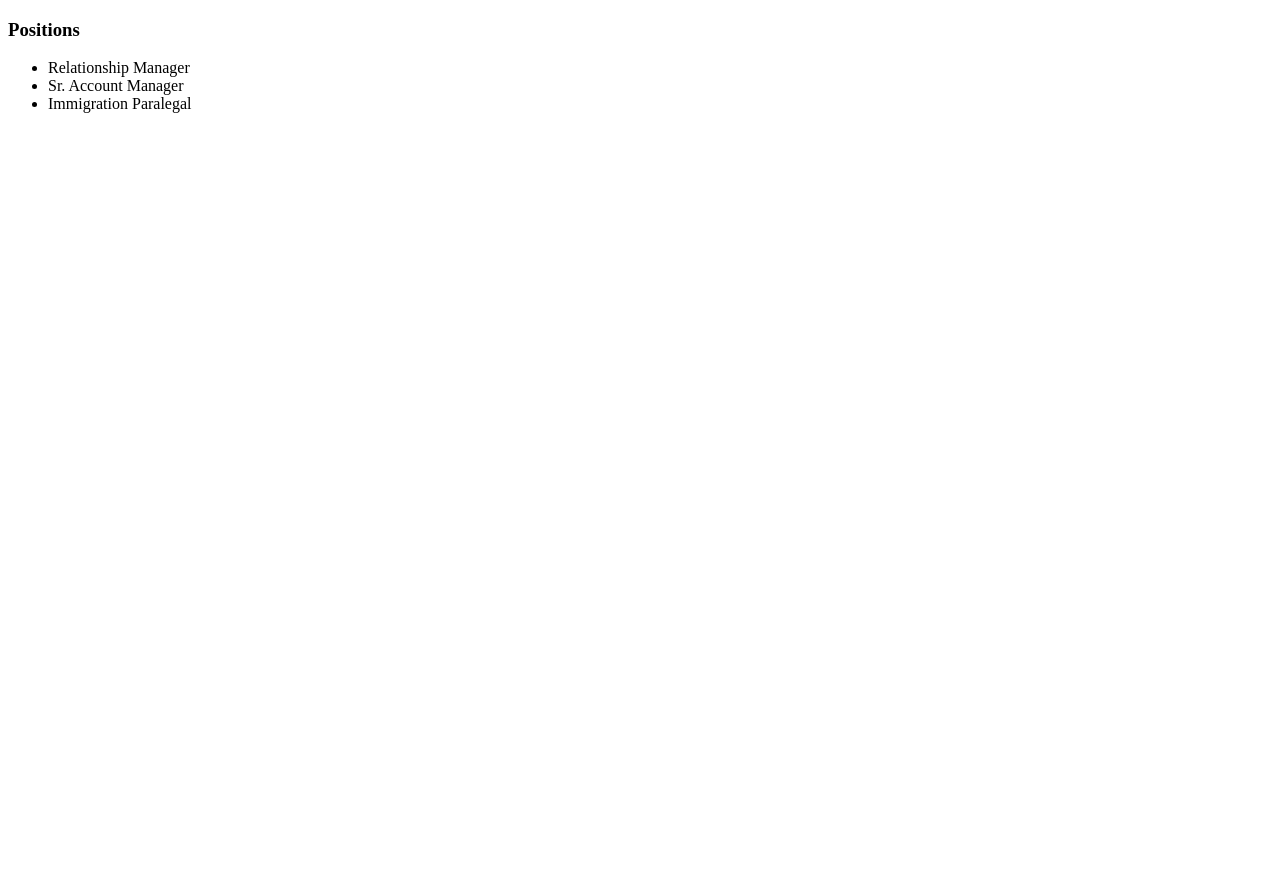
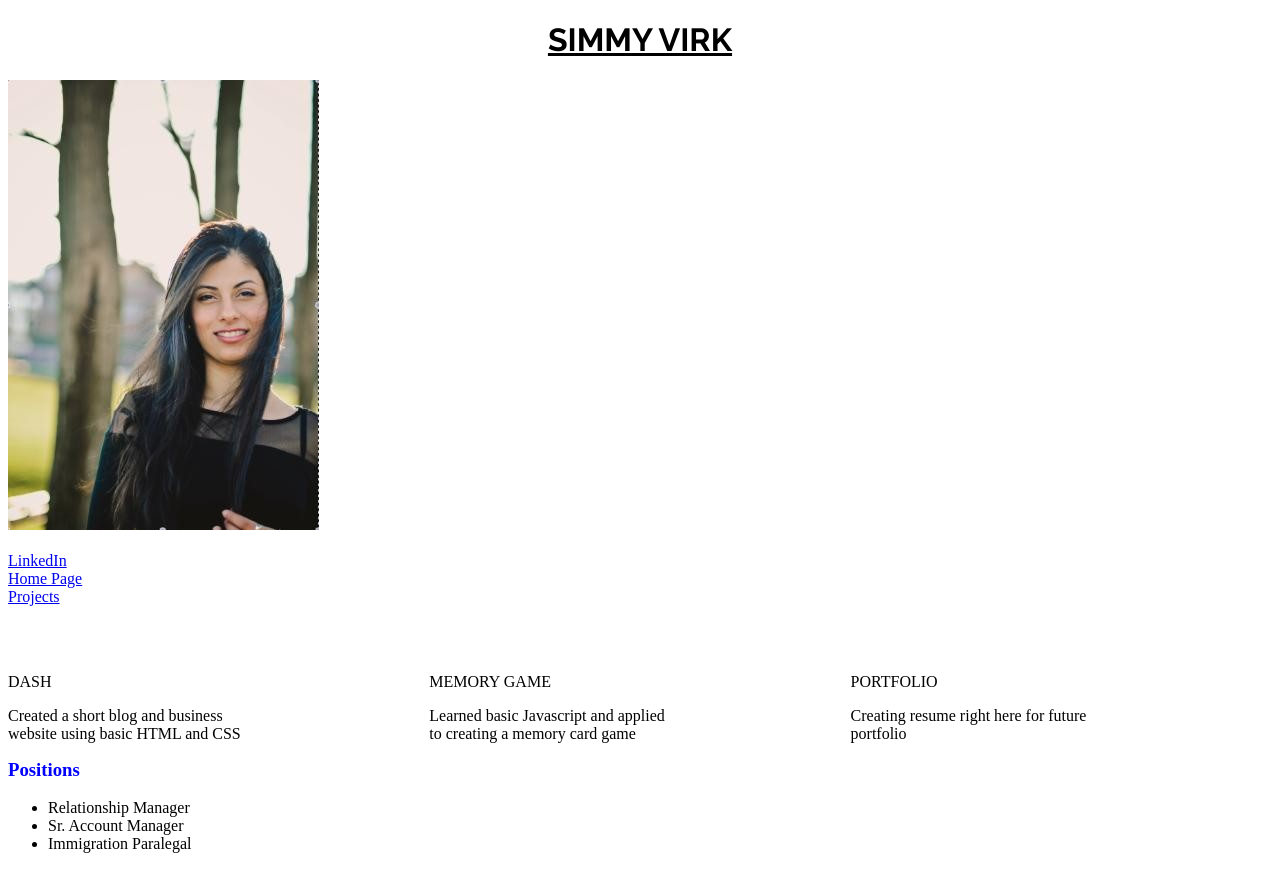
Before and after one commit to simvirk5/Week1, a plain HTML site: page resume_page/index.html in a window 1280 px wide. Before the commit the page ends 800 px from the top, so only its background shows below. Drawn offline with Linux system fonts and the light colour scheme; files that its build step writes are made by us from their sources; a web font is replaced by a local one.

Commit message:
last commit

```diff
--- a/resume_page/index.html
+++ b/resume_page/index.html
@@ -1,6 +1,63 @@
 <!DOCTYPE html>
 <html>
 
+<head>
+	<title>Resume</title>
+
+	<link href="css/style.css" rel="stylesheet" type="text/css">
+
+	<link href="https://fonts.googleapis.com/css?family=Droid+Serif|Raleway:400,500,600,700" rel="stylesheet">
+
+</head>
+<body>
+<header>
+<h1>
+	Simmy Virk
+</h1>
+
+<img src="profileimg.png">
+
+<br></br>
+<nav id="Linkedin">
+
+<a href="https://www.linkedin.com/feed/">LinkedIn</a>
+
+</nav>
+
+<nav id="Homepage">
+
+<a href="file:///Users/seeratvirk/Desktop/homework/unit1/Week_One/resume_page/index.html">Home Page</a>
+
+</nav>
+
+<nav id="Projects">
+
+<a href="projects.html">Projects</a>
+
+</nav>
+
+</header>
+
+<h2>Projects</h2>
+
+<div class="row">
+  <div class="column">
+  	<header>DASH</header>
+  	<p>Created a short blog and business <br>website using basic HTML and CSS</br</p>
+  </div>
+  <div class="column">
+  	<header>MEMORY GAME</header>
+  	<p>Learned basic Javascript and applied <br>
+  	to creating a memory card game </br>
+  </p>
+  </div>
+  <div class="column">
+  	<header>PORTFOLIO</header>
+  	<p>Creating resume right here for future <br>
+  	portfolio </br>
+  </p>
+  </div>
+</div>
 
 <h3>Positions</h3>
 
```
Also changed, not shown: loops.js (renamed from resume_page/loops.js), 1 other file.
